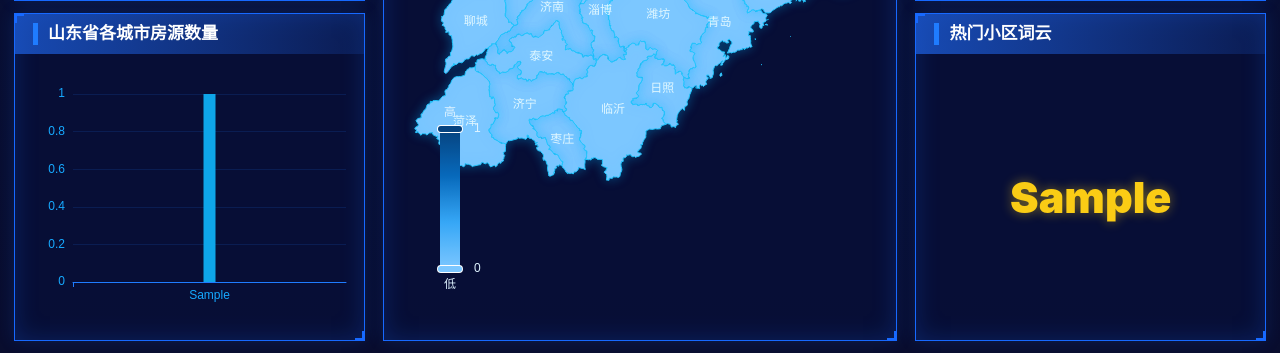
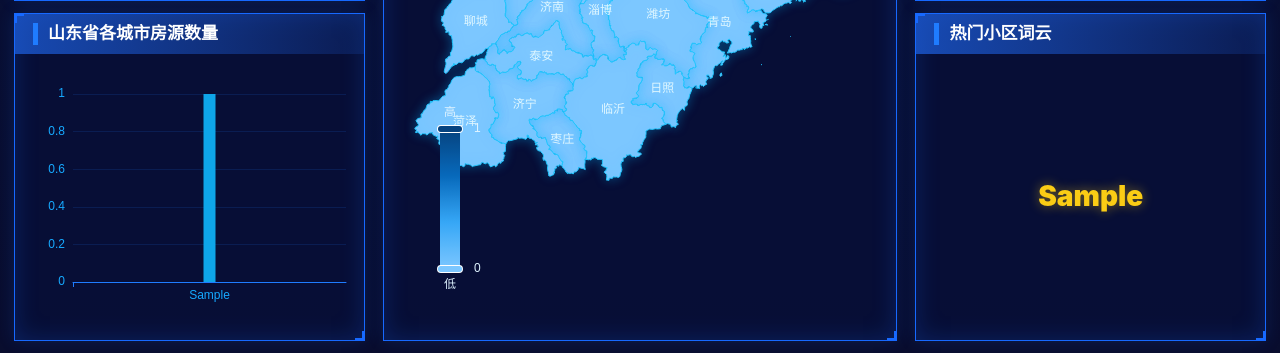
Before and after one commit to Xux-hub/smart-estate, a Django app: page / in a window 1280 px wide. Shown: the part 448-801 px from the top of the page. Run offline with Django 4.2, Linux system fonts and the light colour scheme; tables that the repository leaves empty hold one stand-in row (values such as "Sample post"); some libraries are stand-ins or nearby versions.

Commit message:
Fit home word cloud inside panel

```diff
--- a/web/templates/home.html
+++ b/web/templates/home.html
@@ -158,13 +158,14 @@
     .word-cloud {
         height: calc(100% - 40px);
         min-height: 0;
-        padding: 18px;
+        padding: 18px 22px;
         display: flex;
         align-content: center;
         align-items: center;
         justify-content: center;
         flex-wrap: wrap;
-        gap: 12px 18px;
+        gap: 8px 12px;
+        overflow: hidden;
     }
 
     .word-cloud a {
@@ -434,9 +435,9 @@ fetch("{% static 'data/shandong_geo.json' %}")
 const wordCloud = document.getElementById('communityWordCloud');
 const maxWord = Math.max(1, ...communityWords.map((item) => item.value || 0));
 const colors = ['#facc15', '#38bdf8', '#22c55e', '#f97316', '#a78bfa', '#eab308', '#06b6d4'];
-wordCloud.innerHTML = communityWords.slice(0, 60).map((item, index) => {
+wordCloud.innerHTML = communityWords.slice(0, 24).map((item, index) => {
     const ratio = (item.value || 0) / maxWord;
-    const size = 13 + Math.round(ratio * 30);
+    const size = 12 + Math.round(ratio * 16);
     const color = colors[index % colors.length];
     const searchUrl = "{% url 'house:search' %}?q=" + encodeURIComponent(item.name);
     return '<a href="' + searchUrl + '" title="' + item.name + '：' + item.value + '套，点击搜索" style="--word-size:' + size + 'px;--word-color:' + color + ';">' + item.name + '</a>';
```
